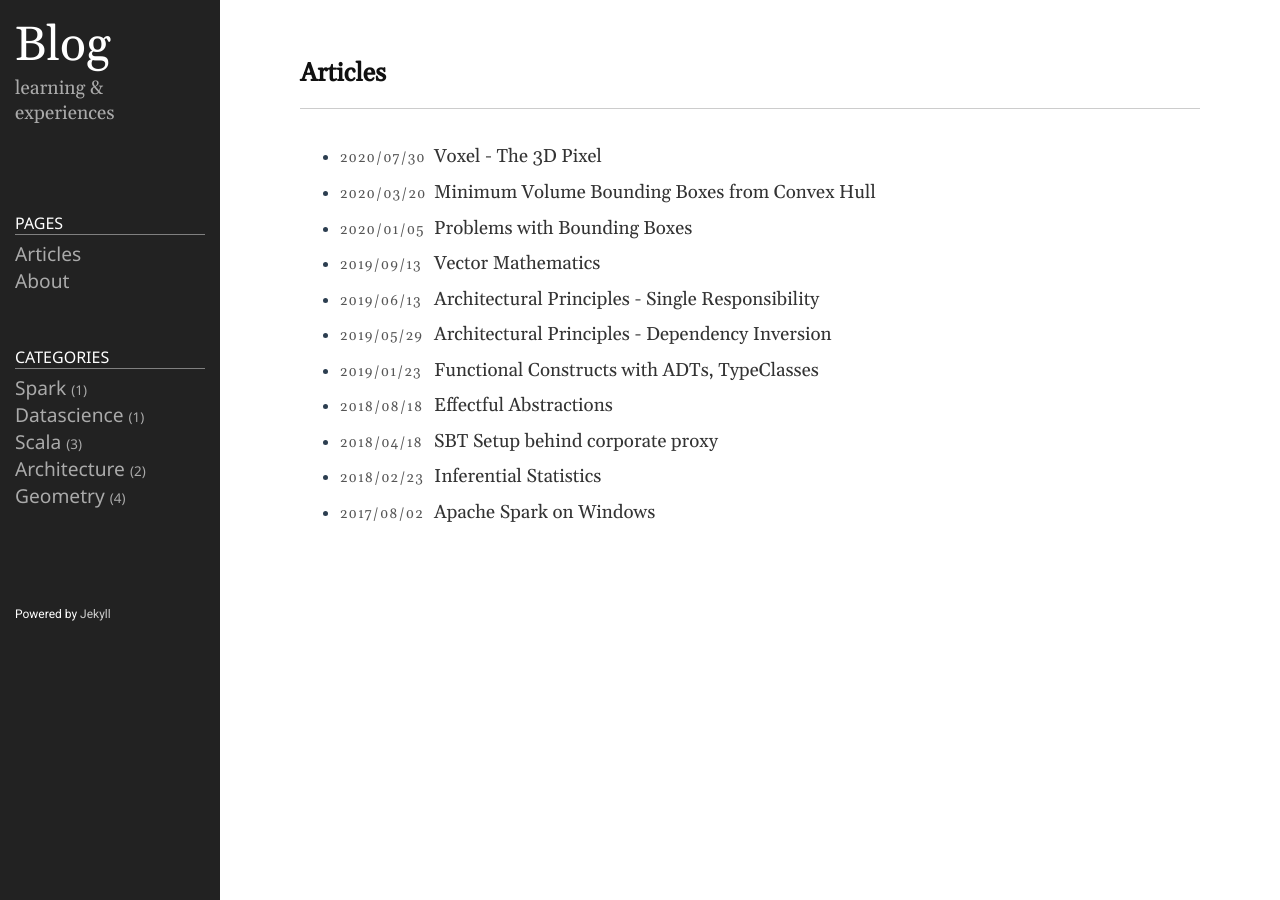
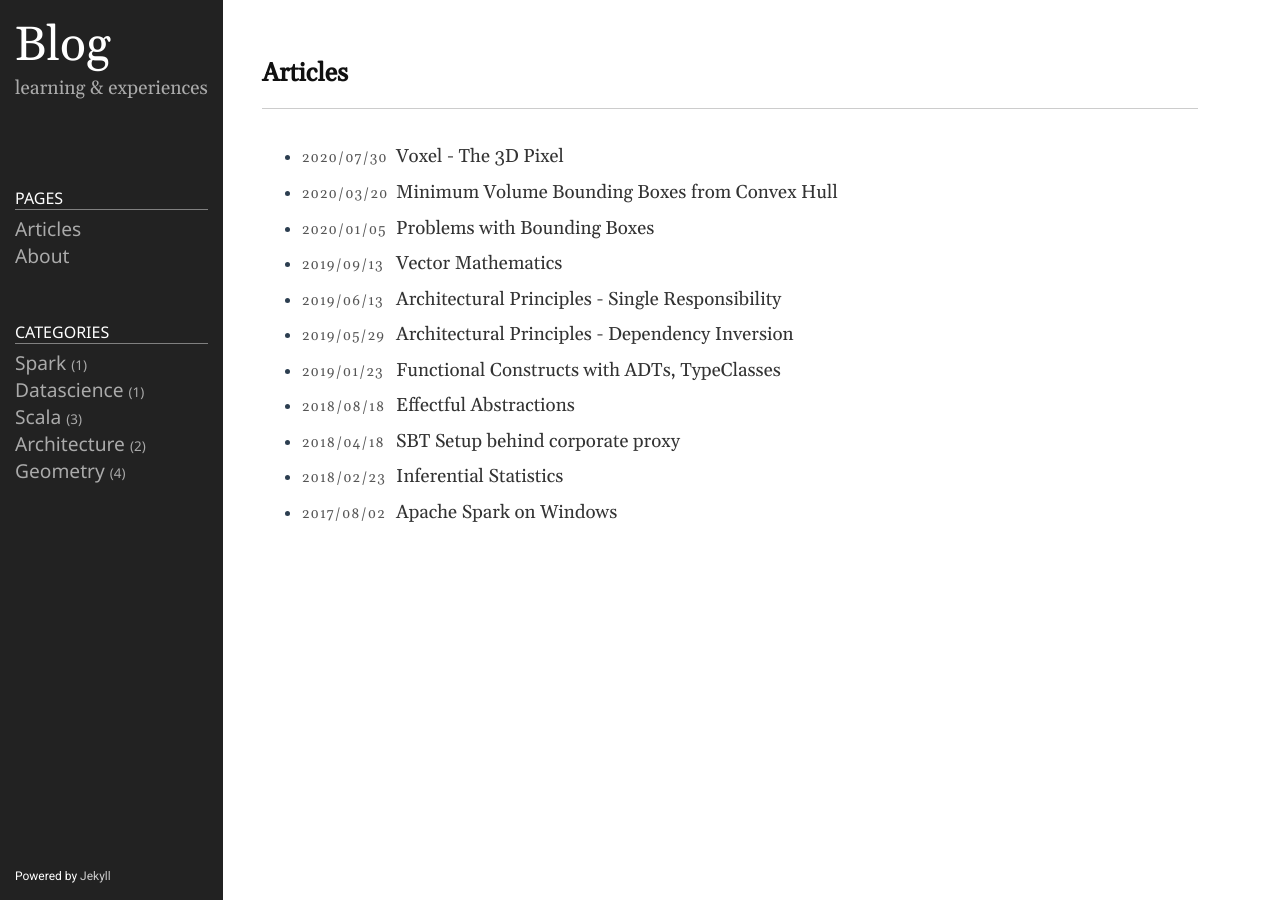
Before and after one commit to vijayemmanuel/vijayemmanuel.github.io, a Jekyll site: the page built from index.md, in a window 1280 px wide. Built offline with Jekyll 4.4.1, drawn with Linux system fonts in a browser that asks for light colours.

Commit message:
Sidebar CSS update

```diff
--- a/public/css/style.css
+++ b/public/css/style.css
@@ -86,13 +86,13 @@ code {
 }
 
 .content {
-	/*margin-left: 180px;*/
+	margin-left: 180px;
 	flex: 1 1 auto;
 	padding: 0px 30px;
 }
 
 .sidebar {
-	/*position: fixed;*/
+	position: fixed;
 	display: flex;
 	flex-flow: column nowrap;
 	flex: 0 0 220px;
@@ -100,6 +100,7 @@ code {
 	z-index: 1;
 	background-color: #222;
 	color: #fff;
+	height: 100%;
 }
 
 .sidebar-item {
@@ -287,7 +288,7 @@ footer {
 }
 
 .sidebar-footer {
-	margin-top: 80px;
+	margin-block-start: auto;
 	font-size: 0.75em;
 	font-weight: lighter;
 	font-family: "Roboto";
@@ -306,6 +307,7 @@ footer {
 	}
 
 	.content {
+		margin-left: 10px;
 		padding: 0px;
 	}
 	.container {
@@ -313,6 +315,7 @@ footer {
 	}
 
 	.sidebar {
+		position: inherit;
 		font-size: 0.8em;
 		flex: 0 0 auto;
 		flex-flow: row nowrap;
```
